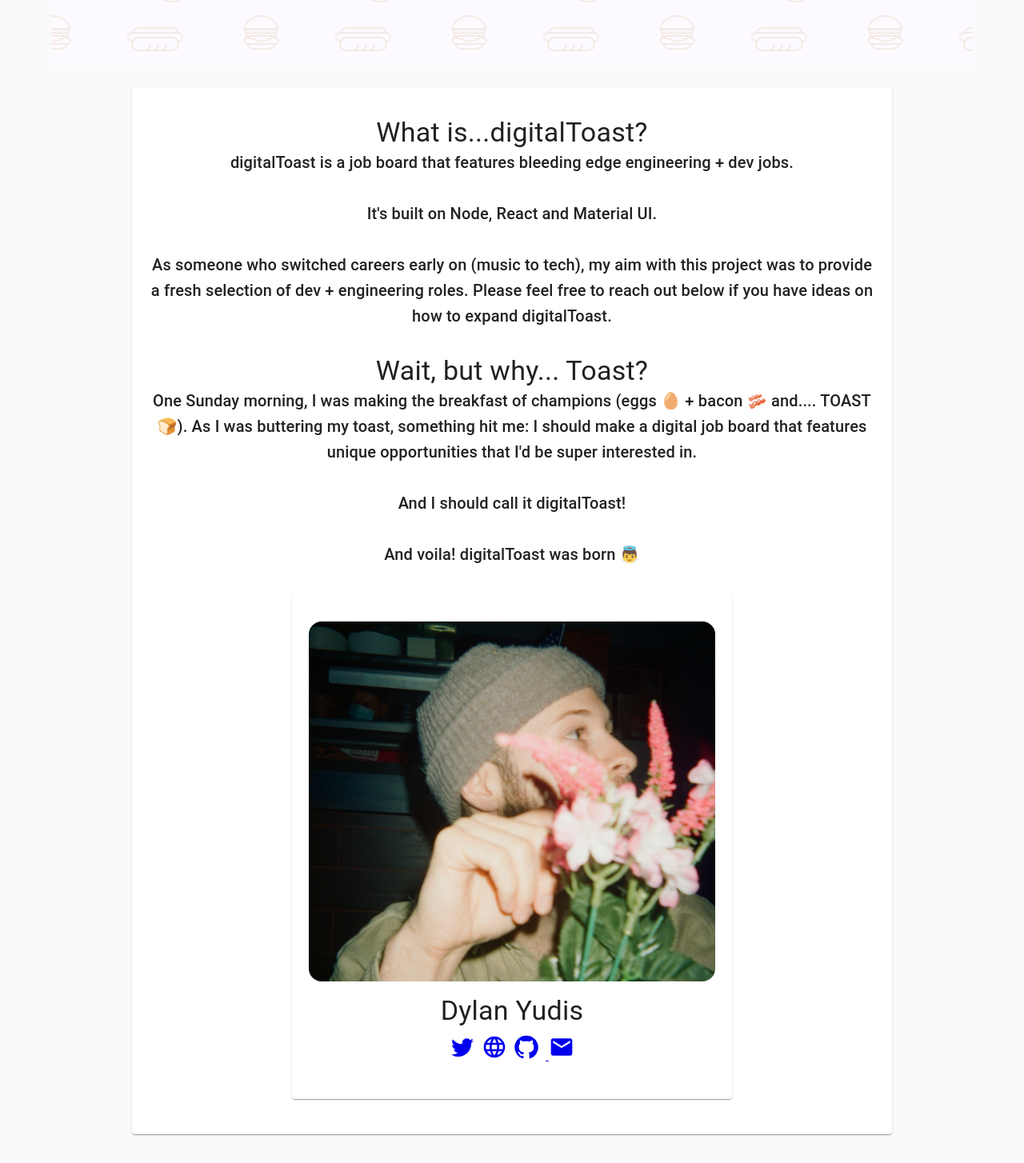
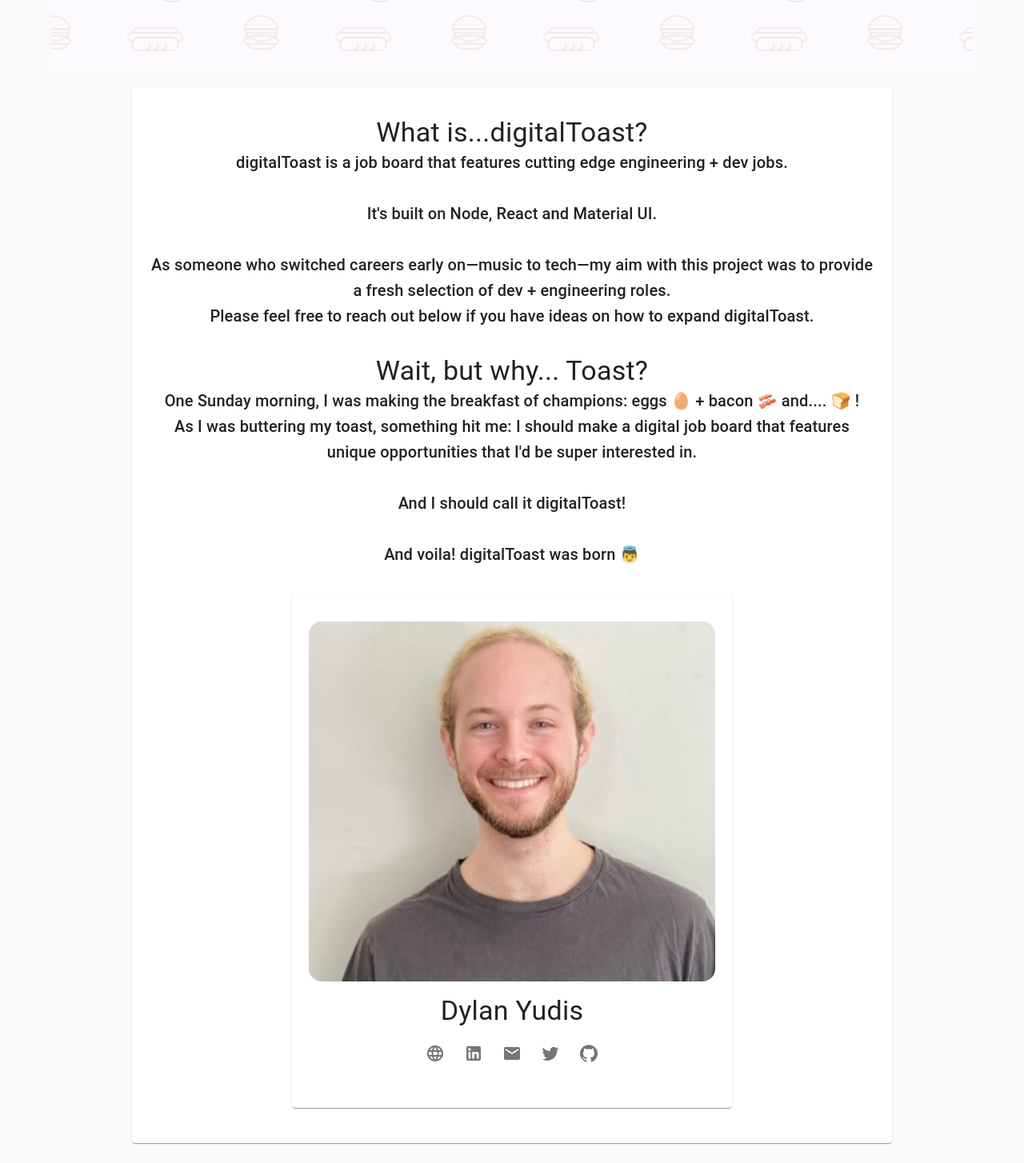
Before and after one commit to dyudis314/jobboard-frontend, a React (Create React App) app: page /about in a window 1280 px wide. Shown: the part 241-1695 px from the top of the page at 80% size. Built offline with nearby package versions, Linux system fonts and the light colour scheme.

Commit message:
finish about page

```diff
--- a/package.json
+++ b/package.json
@@ -5,6 +5,10 @@
   "dependencies": {
     "@emotion/react": "^11.8.1",
     "@emotion/styled": "^11.8.1",
+    "@fortawesome/fontawesome-svg-core": "^6.1.1",
+    "@fortawesome/free-regular-svg-icons": "^6.1.1",
+    "@fortawesome/free-solid-svg-icons": "^6.1.1",
+    "@fortawesome/react-fontawesome": "^0.1.18",
     "@material-ui/icons": "^4.11.2",
     "@mui/icons-material": "^5.4.2",
     "@mui/material": "^5.4.2",
--- a/src/pages/About.js
+++ b/src/pages/About.js
@@ -1,9 +1,5 @@
 import Typography from '@mui/material/Typography';
 import { Card, CardContent } from "@material-ui/core";
-import TwitterIcon from '@mui/icons-material/Twitter';
-import LanguageIcon from '@mui/icons-material/Language';
-import GitHubIcon from '@mui/icons-material/GitHub';
-import EmailIcon from '@mui/icons-material/Email';
 import '../components/Header.css';
 import Header from '../components/Header';
 import '../index.css';
@@ -11,6 +7,12 @@ import { Container } from '@mui/material';
 import Grid from '@mui/material/Grid';
 import CardMedia from '@mui/material/CardMedia';
 import Box from '@mui/material/Box';
+import IconButton from '@material-ui/core/IconButton';
+import LinkedInIcon from '@material-ui/icons/LinkedIn';
+import TwitterIcon from '@mui/icons-material/Twitter';
+import GitHubIcon from '@mui/icons-material/GitHub';
+import LanguageIcon from '@mui/icons-material/Language';
+import EmailIcon from '@mui/icons-material/Email';
 
 export default function About() {
   return (
@@ -22,9 +24,9 @@ export default function About() {
       <Card style={{ maxWidth: 950, margin: "25px auto", padding: "20px 5px" }}>
         <CardContent>
           <Typography variant="h4">What is...digitalToast?</Typography>
-          <Typography variant="h6">digitalToast is a job board that features bleeding edge engineering + dev jobs.<br></br><br></br>  It's built on Node, React and Material UI. <br></br><br></br>  As someone who switched careers early on (music to tech), my aim with this project was to provide a fresh selection of dev + engineering roles. Please feel free to reach out below if you have ideas on how to expand digitalToast.<br></br><br></br></Typography>
+          <Typography variant="h6">digitalToast is a job board that features cutting edge engineering + dev jobs.<br></br><br></br>  It's built on Node, React and Material UI. <br></br><br></br>  As someone who switched careers early on&mdash;music to tech&mdash;my aim with this project was to provide a fresh selection of dev + engineering roles. <br></br> Please feel free to reach out below if you have ideas on how to expand digitalToast.<br></br><br></br></Typography>
           <Typography variant="h4">Wait, but why... Toast?</Typography>
-          <Typography variant="h6">One Sunday morning, I was making the breakfast of champions (eggs 🥚 + bacon 🥓 and.... TOAST 🍞). As I was buttering my toast, something hit me: I should make a digital job board that features unique opportunities that I'd be super interested in.<br></br><br></br> And I should call it digitalToast!<br></br><br></br>And voila! digitalToast was born 👼<br></br><br></br></Typography>
+          <Typography variant="h6">One Sunday morning, I was making the breakfast of champions: eggs 🥚 + bacon 🥓  and.... 🍞 ! <br></br> As I was buttering my toast, something hit me: I should make a digital job board that features unique opportunities that I'd be super interested in.<br></br><br></br> And I should call it digitalToast!<br></br><br></br>And voila! digitalToast was born 👼<br></br><br></br></Typography>
           <Grid container>
             <Grid item xs={12}>
               <Card style={{ maxWidth: 550, padding: "20px 5px", margin: '0 auto' }} className="hover">
@@ -40,10 +42,21 @@ export default function About() {
                   <Box sx={{ mt: 2 }}>
                     <Typography variant="h4">Dylan Yudis</Typography>
                     <Box sx={{ mt: 1 }}>
-                      <a style={{ padding: 4 }} href="https://twitter.com/dylanyudis" target="_blank"><TwitterIcon sx={{ fontSize: 32 }} /></a>
-                      <a style={{ padding: 4 }} href="https://www.dylanyudis.com/" target="_blank"><LanguageIcon sx={{ fontSize: 32 }} /></a>
-                      <a style={{ padding: 4 }} href="https://github.com/dyudis314" target="_blank"><GitHubIcon sx={{ fontSize: 32 }} /></a>
-                      <a style={{ padding: 4 }} href="mailto:dyudis314@gmail.com" target="_blank"> <EmailIcon sx={{ fontSize: 32 }} /></a>
+                      <IconButton aria-label="dylanyudis.com" onClick={() => window.open('https://www.dylanyudis.com/')}>
+                        <LanguageIcon />
+                      </IconButton>
+                      <IconButton aria-label="https://www.linkedin.com/in/dylanyudis/" onClick={() => window.open('https://www.linkedin.com/in/dylanyudis/')}>
+                        <LinkedInIcon />
+                      </IconButton>
+                      <IconButton aria-label="mailto:dyudis314@gmail.com" onClick={() => window.open('mailto:dyudis314@gmail.com')}>
+                        <EmailIcon />
+                      </IconButton>
+                      <IconButton aria-label="https://twitter.com/dylanyudis" onClick={() => window.open('https://twitter.com/dylanyudis')}>
+                        <TwitterIcon />
+                      </IconButton>
+                      <IconButton aria-label="https://github.com/dyudis314" onClick={() => window.open('https://github.com/dyudis314')}>
+                        <GitHubIcon />
+                      </IconButton>
                     </Box>
                   </Box>
                 </CardContent>
--- a/src/pages/Home.js
+++ b/src/pages/Home.js
@@ -5,7 +5,6 @@ import Form from '../components/Form';
 import Header from '../components/Header'
 import JobsList from '../components/JobsList';
 import Loader from '../components/Loader';
-import Footer from '../components/Footer'
 
 const Home = ({ jobs, setJobs, jobCategory, setJobCategory, filteredJobs, setFilteredJobs, headerText, setHeaderText, headerSubText, setHeaderSubtext, loading, setLoading }) => {
 
@@ -42,7 +41,6 @@ const Home = ({ jobs, setJobs, jobCategory, setJobCategory, filteredJobs, setFil
                 setJobs={setJobs}
                 filteredJobs={filteredJobs}
                 /> : <Loader headerSubText={"Burning the Toast..."}/> }
-            <Footer/>
         </>
     );
 }
```
Also changed, not shown: public/images/dylan.jpg, 1 other file (tests, documents, lock files or other folders).
